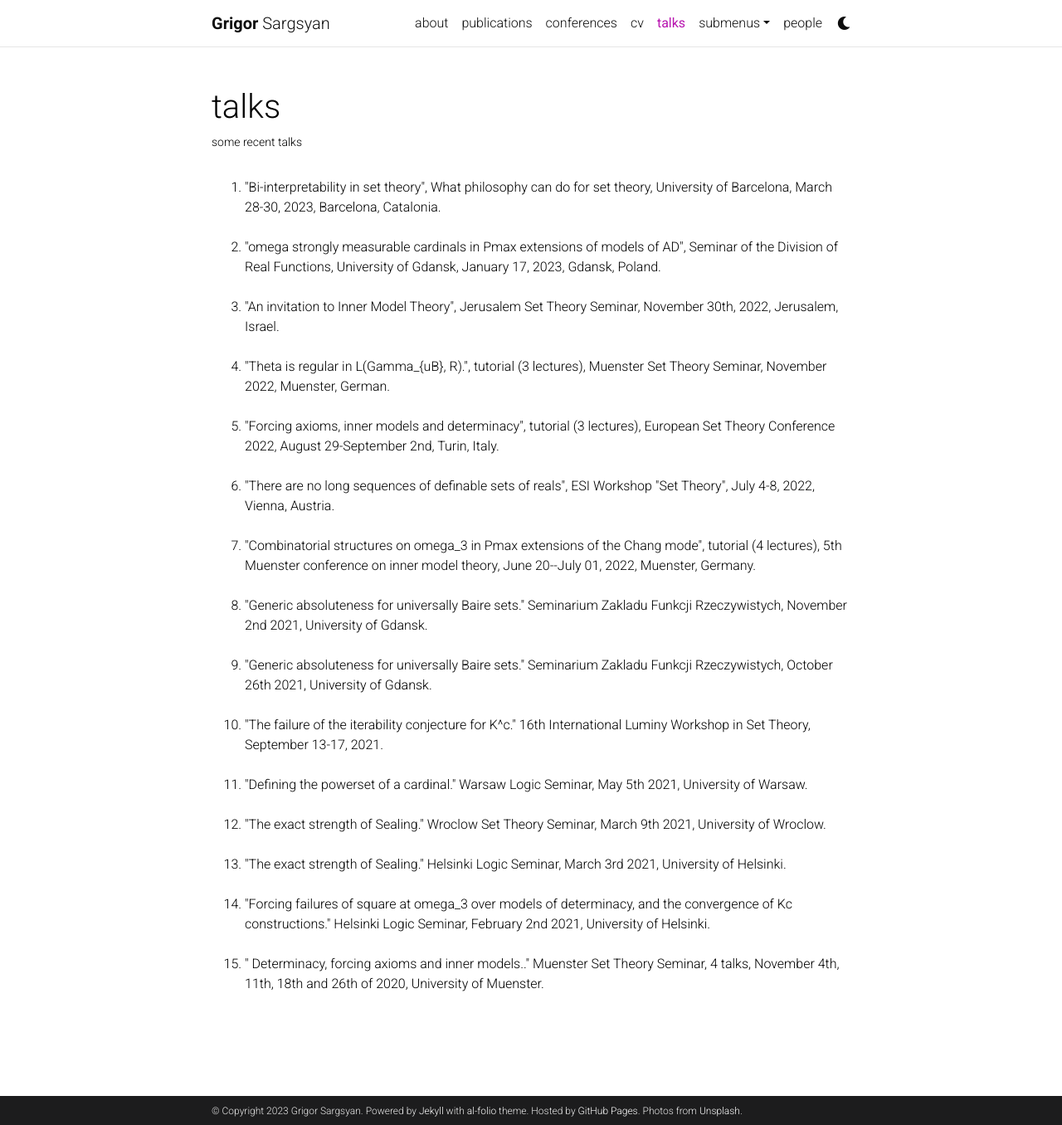
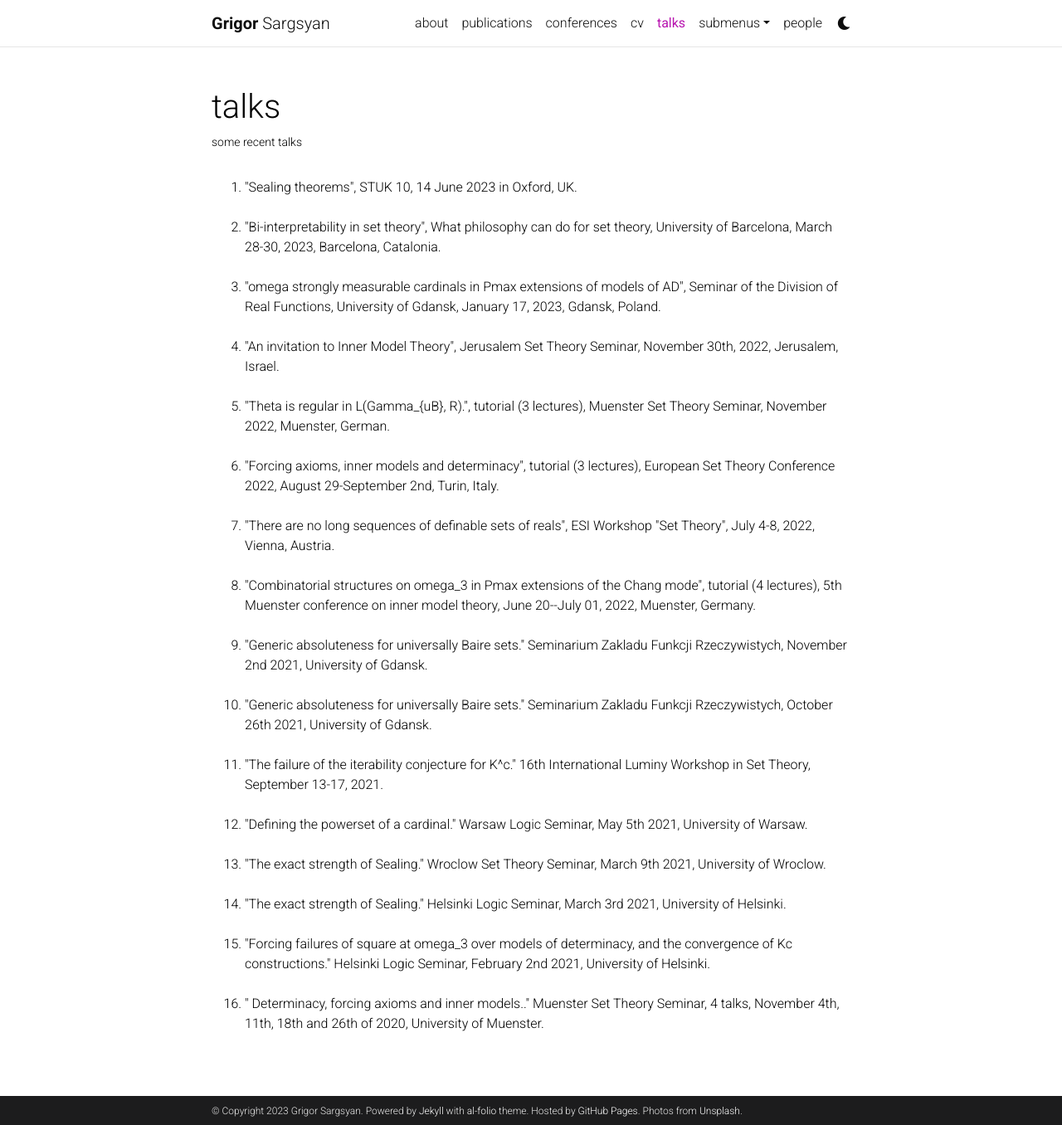
Before and after one commit to grigorsarg/grigorsarg.github.io, a Jekyll site: the page built from _pages/Talks.md, in a window 1280 px wide and 1356 px high. Shown: the whole window at 83% size. Built offline with Jekyll 4.4.1, drawn with Linux system fonts in a browser that asks for light colours; comment, search, counter and statistics services are not loaded; a style sheet for code colours, icons or effects is not loaded.

Commit message:
Update Talks.md

```diff
--- a/_pages/Talks.md
+++ b/_pages/Talks.md
@@ -9,6 +9,7 @@ nav_order: 5
 
 
   <ol>
+  <li>"Sealing theorems", STUK 10, 14 June 2023 in Oxford, UK. </li><br>
 <li>"Bi-interpretability in set theory", What philosophy can do for set theory, University of Barcelona, March 28-30, 2023, Barcelona, Catalonia. </li><br>
 <li>"omega strongly measurable cardinals in Pmax extensions of models of AD", Seminar of the Division of Real Functions, University of Gdansk, January 17, 2023, Gdansk, Poland.</li><br>
 <li>"An invitation to Inner Model Theory", Jerusalem Set Theory Seminar, November 30th, 2022, Jerusalem, Israel.</li><br>
```
